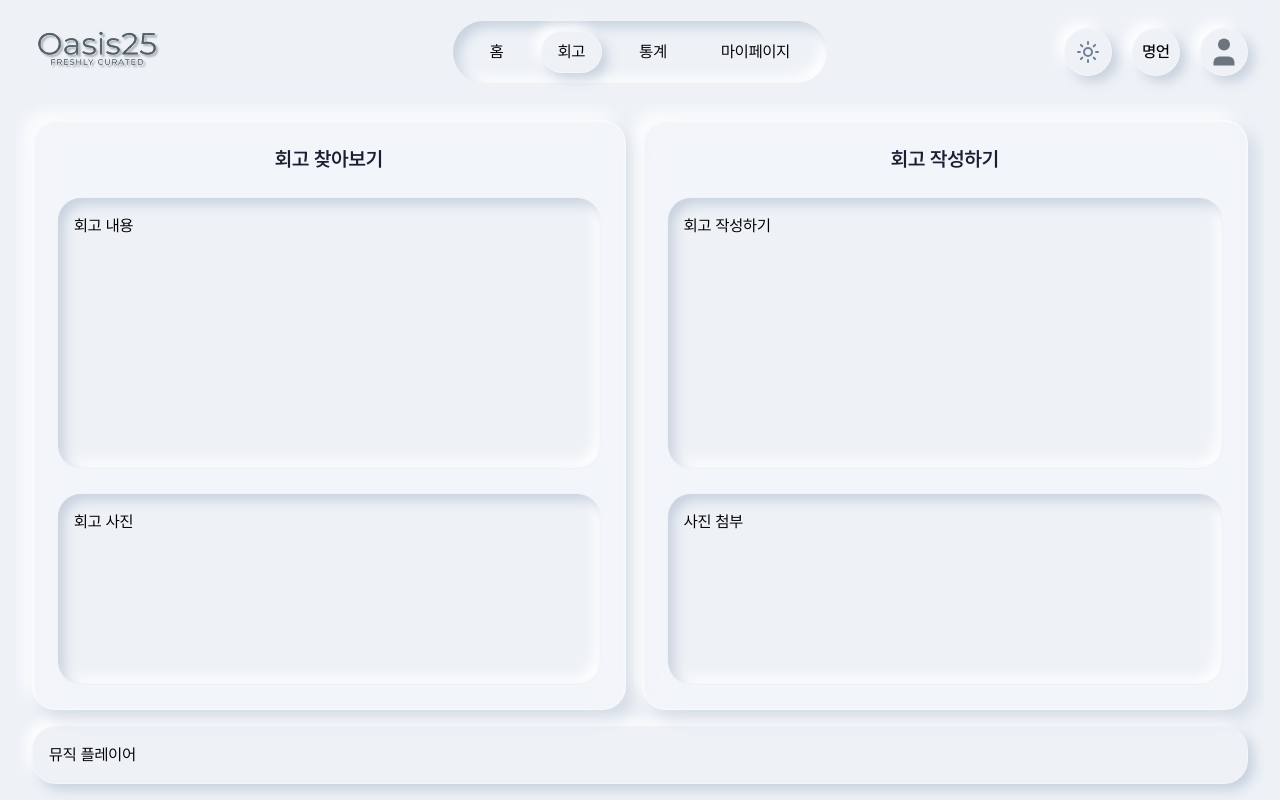
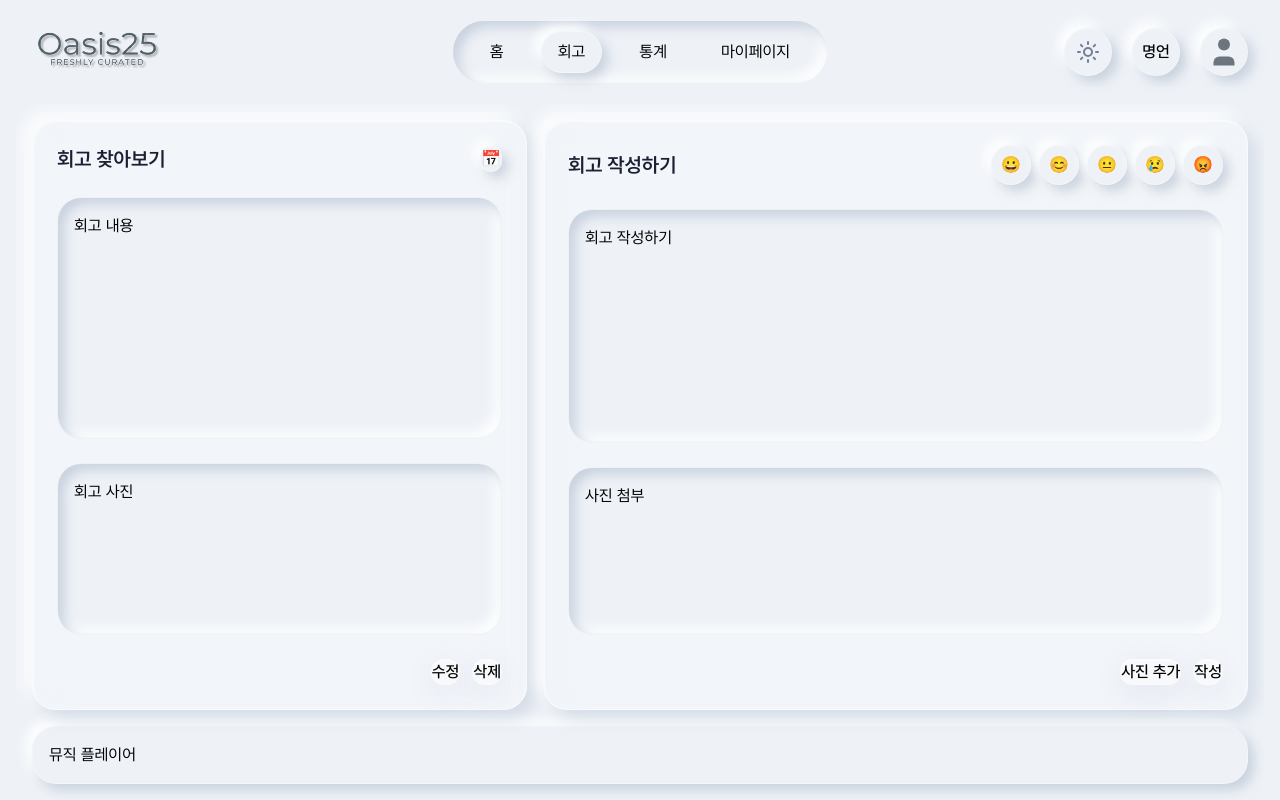
Before and after one commit to SSG-ureca/Oasis25-Frontend, a React (Vite) app: page /retrospect in a window 1280 px wide. Built offline with nearby package versions, Linux system fonts and the light colour scheme; no server answers.

Commit message:
Feat: 회고 페이지 기본 UI 및 공통 패널 구조 구현

```diff
--- /dev/null
+++ b/src/components/retrospect/EmotionSelector.tsx
@@ -0,0 +1,31 @@
+//회고 작성 패널 감정 버튼 컴포넌트
+import { Button } from "../common/Button";
+
+const emotions = ["😀", "😊", "😐", "😢", "😡"];
+
+export const EmotionSelector = () => {
+    return (
+        <div
+            className="
+                flex
+                items-center
+                gap-2
+            "
+        >
+            {emotions.map((emotion) => (
+                <Button
+                    key={emotion}
+                    variant="neumorphism"
+                    className="
+                        w-10
+                        h-10
+                        p-0
+                        rounded-full
+                    "
+                >
+                    {emotion}
+                </Button>
+            ))}
+        </div>
+    );
+};
--- /dev/null
+++ b/src/components/retrospect/RetrospectCalendar.tsx
@@ -0,0 +1,5 @@
+import React from "react";
+
+export const RetrospectCalendar = () => {
+    return <div>RetrospectCalendar</div>;
+};
--- /dev/null
+++ b/src/components/retrospect/RetrospectImageViewer.tsx
@@ -0,0 +1,5 @@
+import React from "react";
+
+export const RetrospectImageViewer = () => {
+    return <div>RetrospectImageViewer</div>;
+};
--- a/src/components/retrospect/RetrospectPannel.tsx
+++ b/src/components/retrospect/RetrospectPannel.tsx
@@ -1,12 +1,22 @@
+// 회고 페이지에서 사용하는 패널의 틀 컴포넌트
+
 import { ReactNode } from "react";
 import { Panel } from "../common/Panel";
 
 interface RetrospectPanelProps {
     title: string;
     children: ReactNode;
+
+    header: ReactNode;
+    footer: ReactNode;
 }
 
-export const RetrospectPanel = ({ title, children }: RetrospectPanelProps) => {
+export const RetrospectPanel = ({
+    title,
+    children,
+    header,
+    footer,
+}: RetrospectPanelProps) => {
     return (
         <Panel
             variant="glassNeumorphism"
@@ -18,18 +28,31 @@ export const RetrospectPanel = ({ title, children }: RetrospectPanelProps) => {
                 flex-col
                 gap-6
                 min-h-0
+                items-start
+                justify-start
             "
         >
-            {/* 패널 명 */}
-            <h2
+            {/* 패널 명, 헤더 버튼 */}
+            <div
                 className="
+                w-full
+                flex
+                items-center
+                justify-between
+            "
+            >
+                <h2
+                    className="
                     text-xl
                     font-semibold
                     text-gray-10
                 "
-            >
-                {title}
-            </h2>
+                >
+                    {title}
+                </h2>
+
+                {header}
+            </div>
 
             {/* 패널 내부 요소 */}
             <div
@@ -41,6 +64,7 @@ export const RetrospectPanel = ({ title, children }: RetrospectPanelProps) => {
             >
                 {children}
             </div>
+            <div className="w-full flex justify-end">{footer}</div>
         </Panel>
     );
 };
--- a/src/components/retrospect/RetrospectSearchPanel.tsx
+++ b/src/components/retrospect/RetrospectSearchPanel.tsx
@@ -1,9 +1,25 @@
+//회고 페이지 조회 패널 내부 요소 컴포넌트
 import { RetrospectPanel } from "./RetrospectPannel";
 import { Panel } from "../common/Panel";
+import { Button } from "../common/Button";
 
+// props 필요 title: 패널 이름, header: 상단 버튼, footer:하단버튼, 컨텐츠
 export const RetrospectSearchPanel = () => {
     return (
-        <RetrospectPanel title="회고 찾아보기">
+        <RetrospectPanel
+            title="회고 찾아보기"
+            header={
+                <div className="flex items-center gap-2">
+                    <Button variant="neumorphism">📅</Button>
+                </div>
+            }
+            footer={
+                <div className="flex justify-end gap-3">
+                    <Button>수정</Button>
+                    <Button>삭제</Button>
+                </div>
+            }
+        >
             <div
                 className="
                     flex
--- /dev/null
+++ b/src/components/retrospect/RetrospectViewer.tsx
@@ -0,0 +1,5 @@
+import React from "react";
+
+export const RetrospectViewer = () => {
+    return <div>RetrospectViewer</div>;
+};
--- a/src/components/retrospect/RetrospectWritePanel.tsx
+++ b/src/components/retrospect/RetrospectWritePanel.tsx
@@ -1,9 +1,22 @@
+//회고 페이지 작성 패널 내부 요소 컴포넌트
 import { RetrospectPanel } from "./RetrospectPannel";
 import { Panel } from "../common/Panel";
+import { Button } from "../common/Button";
+import { EmotionSelector } from "./EmotionSelector";
 
+// props 필요 title: 패널 이름, header: 상단 버튼, footer:하단버튼, 컨텐츠
 export const RetrospectWritePanel = () => {
     return (
-        <RetrospectPanel title="회고 작성하기">
+        <RetrospectPanel
+            title="회고 작성하기"
+            header={<EmotionSelector />}
+            footer={
+                <div className="flex justify-end gap-3">
+                    <Button>사진 추가</Button>
+                    <Button>작성</Button>
+                </div>
+            }
+        >
             <div
                 className="
                     flex
```
